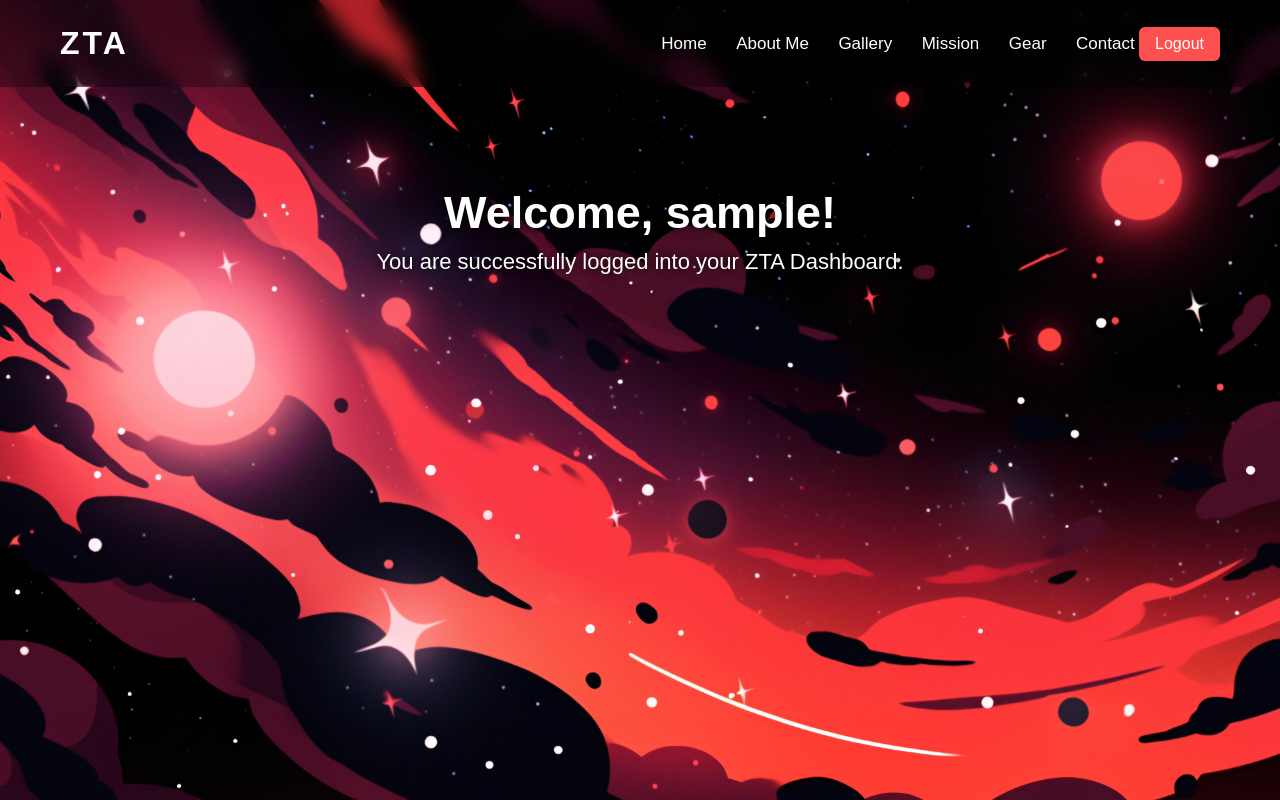
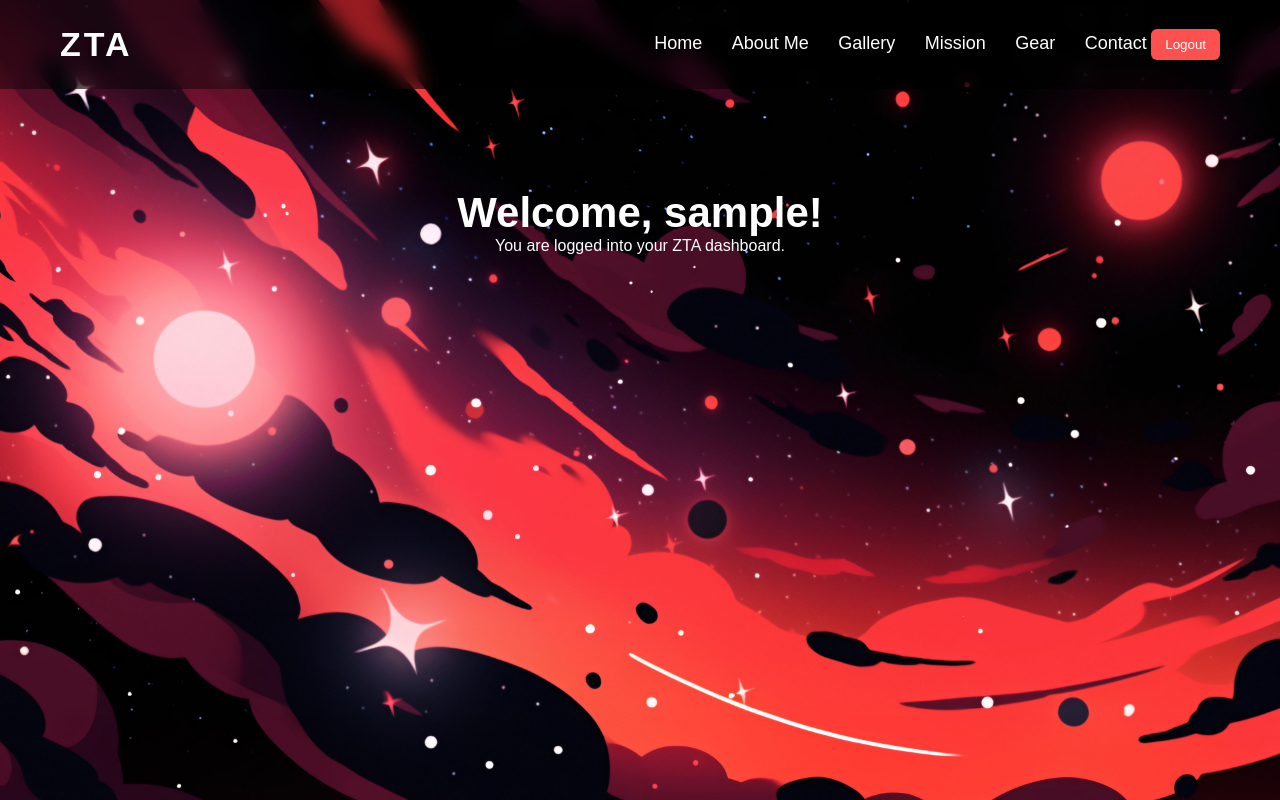
Before and after one commit to Rubyat748/ZTA-TELESCOPE-, a plain HTML site: page dashboard.html in a window 1280 px wide. Drawn offline with Linux system fonts and the light colour scheme; sample sign-in values are in the browser's storage.

Commit message:
Update dashboard.html

```diff
--- a/dashboard.html
+++ b/dashboard.html
@@ -17,7 +17,6 @@
         background: url("assets/background.jpg") no-repeat center center fixed;
         background-size: cover;
         color: white;
-        text-align: center;
         overflow-x: hidden;
     }
 
@@ -29,53 +28,42 @@
         justify-content: space-between;
         align-items: center;
         backdrop-filter: blur(10px);
-        background: rgba(0,0,0,0.3);
-        position: sticky;
-        top: 0;
+        background: rgba(0,0,0,0.4);
     }
 
     .logo {
-        font-size: 32px;
+        font-size: 34px;
         font-weight: bold;
         letter-spacing: 3px;
     }
 
     nav a {
         margin-left: 25px;
+        font-size: 18px;
         text-decoration: none;
         color: white;
-        font-size: 17px;
-        transition: 0.3s;
     }
 
     nav a:hover {
         color: #ff5050;
     }
 
-    .btn-logout {
-        padding: 8px 16px;
+    .logout {
+        background: #ff5050;
+        padding: 8px 14px;
         border-radius: 6px;
-        background: #ff5050;
+        color: white;
         border: none;
         cursor: pointer;
-        color: white;
-        font-size: 16px;
     }
 
-    /* MAIN CONTENT */
     .content {
+        text-align: center;
         margin-top: 100px;
     }
 
     h1 {
-        font-size: 45px;
-        text-shadow: 0 0 10px black;
-    }
-
-    p {
-        font-size: 22px;
-        margin-top: 10px;
-        text-shadow: 0 0 8px black;
+        font-size: 42px;
     }
 </style>
 
@@ -83,8 +71,8 @@
 
 <body>
 
-<!-- NAVBAR -->
 <header class="navbar">
+
     <div class="logo">ZTA</div>
 
     <nav>
@@ -94,28 +82,28 @@
         <a href="mission.html">Mission</a>
         <a href="shop.html">Gear</a>
         <a href="contact.html">Contact</a>
-        <button class="btn-logout" onclick="logout()">Logout</button>
+        <button class="logout" onclick="logout()">Logout</button>
     </nav>
+
 </header>
 
-<!-- PAGE CONTENT -->
 <section class="content">
     <h1>Welcome, <span id="username"></span>!</h1>
-    <p>You are successfully logged into your ZTA Dashboard.</p>
+    <p>You are logged into your ZTA dashboard.</p>
 </section>
 
+
 <script>
-    // LOAD USERNAME FROM STORAGE
-    let stored = JSON.parse(localStorage.getItem("zta_user"));
-    if (!stored) {
+    // LOAD USERNAME
+    let user = localStorage.getItem("zta_user");
+    if (!user) {
         window.location.href = "auth.html";
     } else {
-        document.getElementById("username").innerText = stored.username;
+        document.getElementById("username").innerText = JSON.parse(user).username;
     }
 
-    // LOG OUT
     function logout() {
-        alert("Logged out!");
+        alert("Logged Out");
         window.location.href = "auth.html";
     }
 </script>
```
